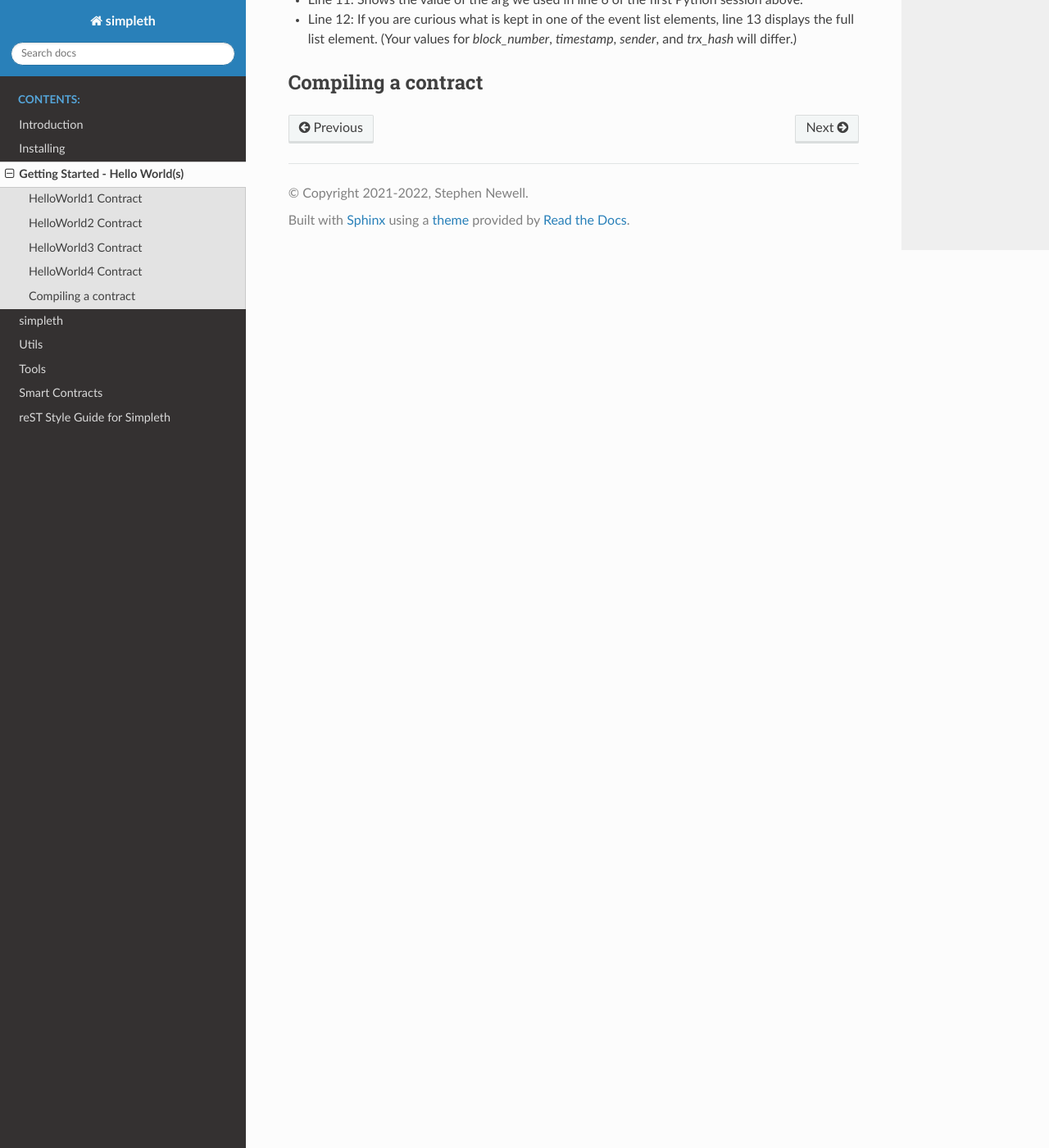
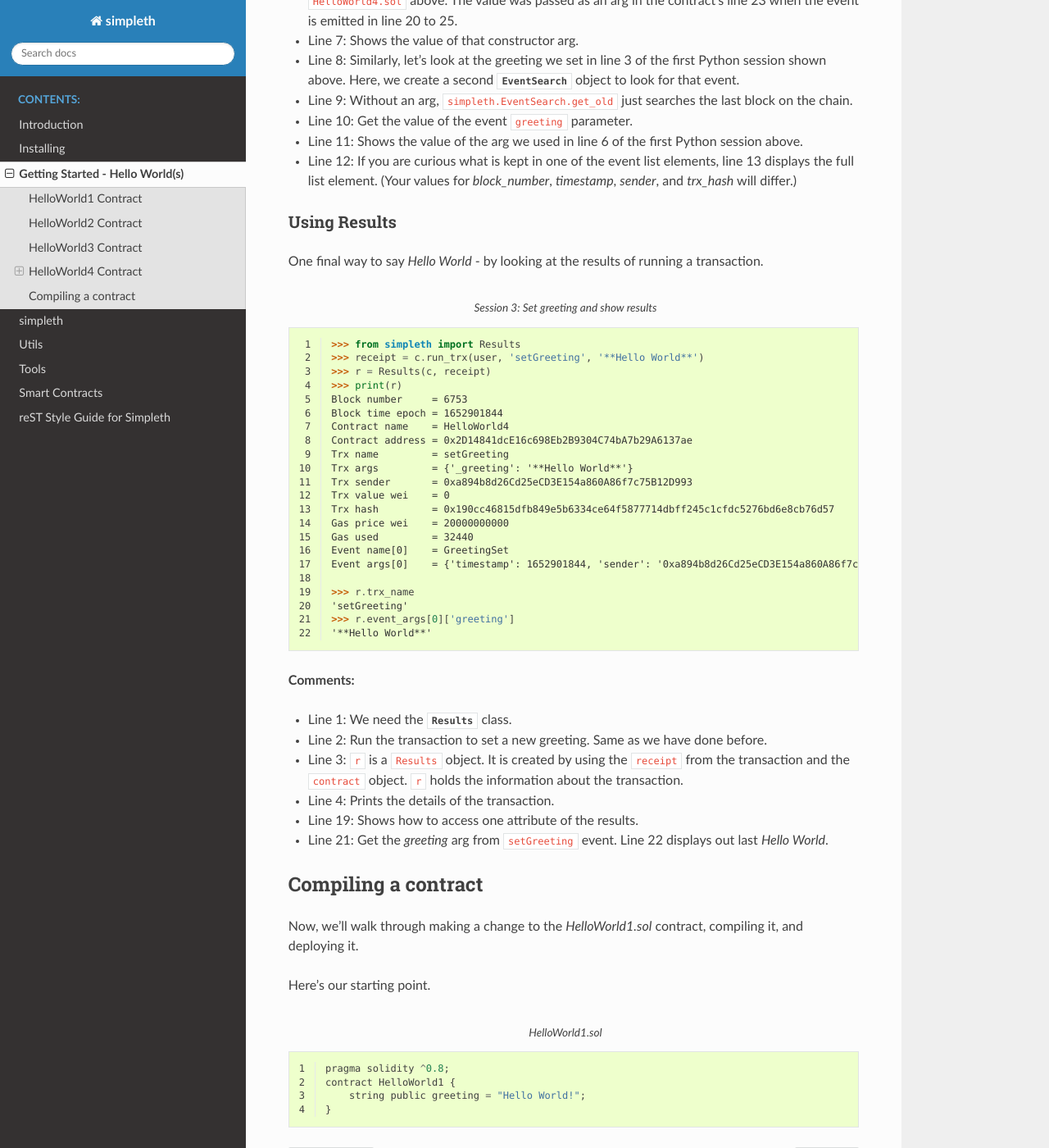
Before and after one commit to snewell4/simpleth, a Sphinx documentation site: the page built from docs/source/starting.rst, in a window 1280 px wide and 1400 px high, scrolled down 6384 px. Shown: the whole window at 82% size. Built offline with Sphinx 7.4.7 and the Read the Docs theme 2.0.0, drawn with Linux system fonts in a browser that asks for light colours; some of the changed text lies outside the part shown.

Commit message:
Add Results to HelloWorld4
Start on the compiling example

```diff
--- a/docs/source/starting.rst
+++ b/docs/source/starting.rst
@@ -218,11 +218,14 @@
 Second, it makes use of ``events`` to record
 actions taken by transactions.
 
-You will find two Python sessions for this example.
+You will find three Python sessions for this example.
 The first one shows setting and getting the greeting.
 The second shows how to search for a specific event,
-retrieve the that event, and, once more, display
-our `Hello World` greeting from the event information.
+retrieve the that event, and display the
+greeting from the event information. And, third,
+by creating a :class:`Results` object and display
+an attribute that holds the greeting.
+
 
 .. code-block::
   :linenos:
@@ -291,6 +294,10 @@
   return the greeting string.
 
 
+Using a constructor argument
+""""""""""""""""""""""""""""
+Set the greeting at deployment time and then get it.
+
 .. code-block:: python
   :linenos:
   :caption: Session 1: Deploy contract with a greeting, get the greeting, update the greeting, get updated greeting
@@ -313,6 +320,11 @@
 - Line 7: Gets that updated greeting with the value shown on line 8.
 
 
+Using events
+""""""""""""
+Here's yet another way to say `Hello World` - by getting the greetings
+from events emitted by the transactions.
+
 .. code-block:: python
   :linenos:
   :caption: Session 2: Retrieve the initial greeting and the updated greeting from events
@@ -365,5 +374,64 @@
   `trx_hash` will differ.)
 
 
+Using Results
+"""""""""""""
+One final way to say `Hello World` - by looking at the results
+of running a transaction.
+
+
+.. code-block:: python
+  :linenos:
+  :caption: Session 3: Set greeting and show results
+
+  >>> from simpleth import Results
+  >>> receipt = c.run_trx(user, 'setGreeting', '**Hello World**')
+  >>> r = Results(c, receipt)
+  >>> print(r)
+  Block number     = 6753
+  Block time epoch = 1652901844
+  Contract name    = HelloWorld4
+  Contract address = 0x2D14841dcE16c698Eb2B9304C74bA7b29A6137ae
+  Trx name         = setGreeting
+  Trx args         = {'_greeting': '**Hello World**'}
+  Trx sender       = 0xa894b8d26Cd25eCD3E154a860A86f7c75B12D993
+  Trx value wei    = 0
+  Trx hash         = 0x190cc46815dfb849e5b6334ce64f5877714dbff245c1cfdc5276bd6e8cb76d57
+  Gas price wei    = 20000000000
+  Gas used         = 32440
+  Event name[0]    = GreetingSet
+  Event args[0]    = {'timestamp': 1652901844, 'sender': '0xa894b8d26Cd25eCD3E154a860A86f7c75B12D993', 'greeting': '**Hello World**'}
+
+  >>> r.trx_name
+  'setGreeting'
+  >>> r.event_args[0]['greeting']
+  '**Hello World**'
+
+**Comments:**
+
+- Line 1: We need the :class:`Results` class.
+- Line 2: Run the transaction to set a new greeting. Same as we have done before.
+- Line 3: ``r`` is a ``Results`` object. It is created by using the ``receipt``
+  from the transaction and the ``contract`` object. ``r`` holds the information
+  about the transaction.
+- Line 4: Prints the details of the transaction.
+- Line 19: Shows how to access one attribute of the results.
+- Line 21: Get the `greeting` arg from ``setGreeting`` event. Line 22
+  displays out last *Hello World*.
+
+
 Compiling a contract
 ********************
+Now, we'll walk through making a change to the `HelloWorld1.sol`
+contract, compiling it, and deploying it.
+
+Here's our starting point.
+
+.. code-block::
+  :linenos:
+  :caption: HelloWorld1.sol
+
+  pragma solidity ^0.8;
+  contract HelloWorld1 {
+      string public greeting = "Hello World!";
+  }
```
Also changed, not shown: other parts of docs/source/starting.rst (+0 -3 lines).
